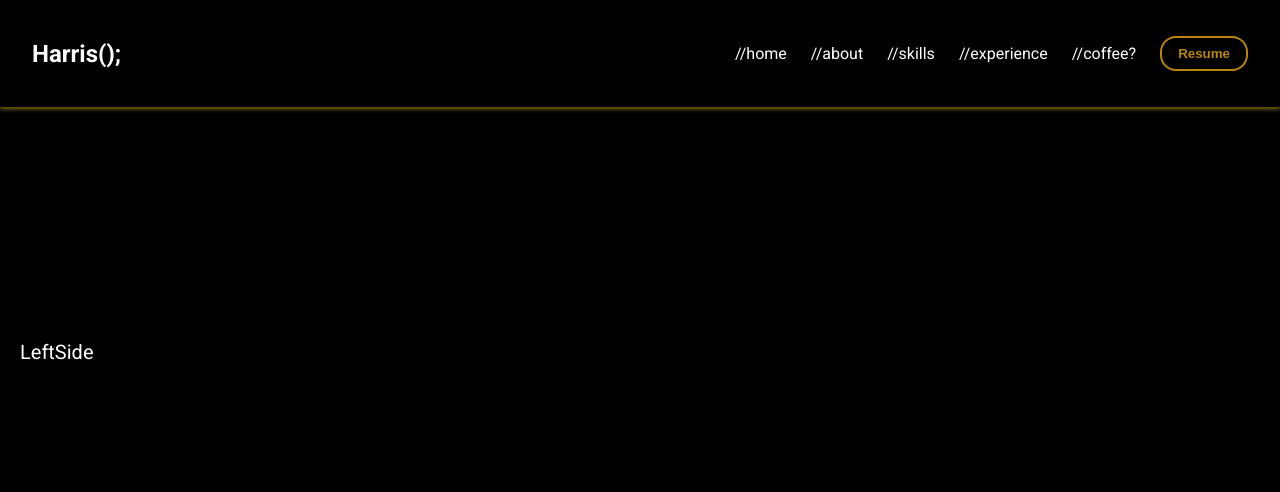
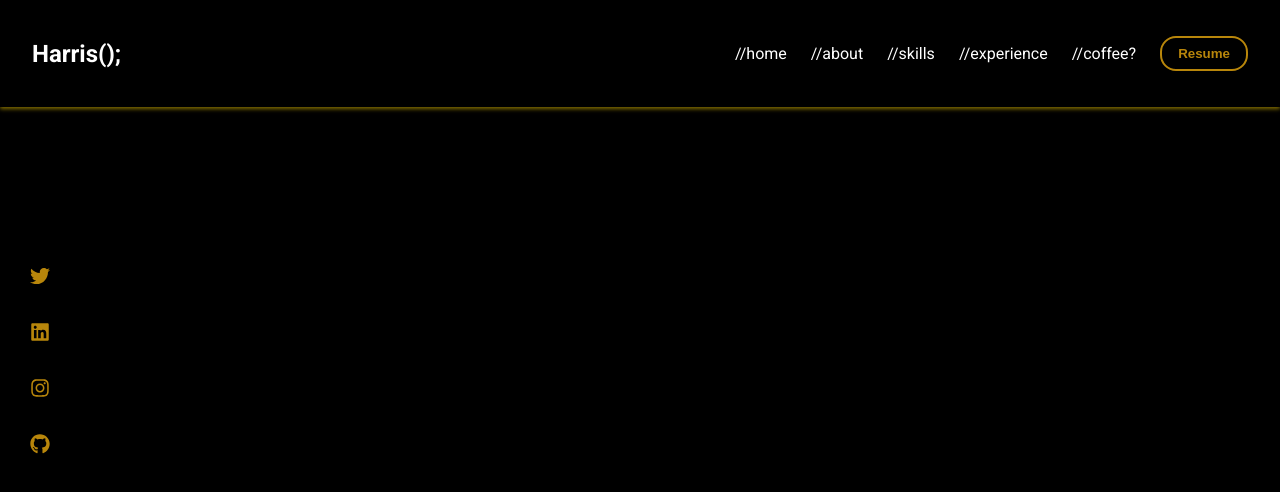
Before and after one commit to mxharryx/mohammed-harris, a Next.js app: page / in a window 1280 px wide. Shown: the top 492 px of the page. Built offline with nearby package versions, Linux system fonts and the light colour scheme.

Commit message:
Social Icons

```diff
--- a/components/Leftside.tsx
+++ b/components/Leftside.tsx
@@ -1,7 +1,20 @@
 import React from "react";
+import styles from "../styles/Leftside.module.scss";
+import { FaTwitter, FaLinkedin, FaGithub, FaInstagram } from 'react-icons/fa';
 
 const LeftSide =()=>{
-    return <div>LeftSide</div>;
+    return (
+    <div className={styles.iconStyles}>
+        <div className={styles.icon}>
+            <div className={styles.socialIcons}>
+                <a href="https://twitter.com" target="_blank"><FaTwitter/></a>
+                <a href="https://linkedin.com/" target="_blank"><FaLinkedin/></a>
+                <a href="https://instagram.com/" target="_blank"><FaInstagram/></a>
+                <a href="https://github.com/" target="_blank"><FaGithub/></a>
+            </div>
+        </div>
+        </div>
+    );
 };
 
 export default LeftSide;
--- a/package.json
+++ b/package.json
@@ -18,6 +18,7 @@
     "next": "13.4.13",
     "react": "18.2.0",
     "react-dom": "18.2.0",
+    "react-icons": "^4.10.1",
     "typescript": "5.1.6"
   },
   "devDependencies": {
--- a/styles/Leftside.module.scss
+++ b/styles/Leftside.module.scss
@@ -6,3 +6,52 @@
     margin-left: 20px;
     justify-content: space-between;
 }
+
+.iconStyle{
+    width: 100%;
+    height: 100%;
+    display: flex;
+    flex-direction: column;
+    align-items: center;
+    justify-content: flex-end;
+    margin-top: 1rem;
+    color: white;
+}
+
+.icon{
+    display: flex;
+    flex-direction: column;
+    margin-top: 1rem;
+}
+
+.socialIcons {
+    display: flex;
+    flex-direction: column;
+    align-items: center;
+    gap: 1rem;
+}
+
+.socialIcons a {
+    width: 2.5rem;
+    height: 2.5rem;
+    display: inline-flex;
+    align-items: center;
+    justify-content: center;
+    border-radius: 50%;
+    cursor: pointer;
+    transition: all 0.3s ease-in-out;
+}
+
+.socialIcons a svg {
+    font-size: 1.25rem;
+    color: #B8860B;
+}
+
+.socialIcons a:hover {
+    transform: translateY(-2px);
+    background-color: black;
+}
+
+.socialIcons a:hover svg {
+    color: #FFD700;
+}
--- a/styles/globals.scss
+++ b/styles/globals.scss
@@ -28,9 +28,9 @@ body {
 }
 
 /* Add accent color to links or other elements as needed */
-a {
+/*a {
     color: $accent-color;
-}
+}*/
 
 /* Add other global styles here */
 
```
Also changed, not shown: 1 other file (tests, documents, lock files or other folders).
